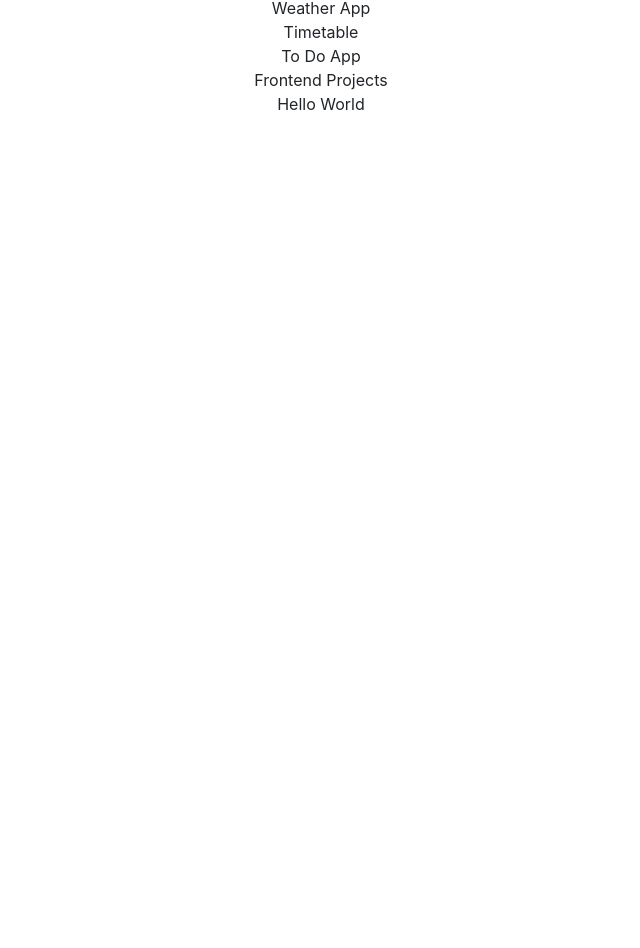
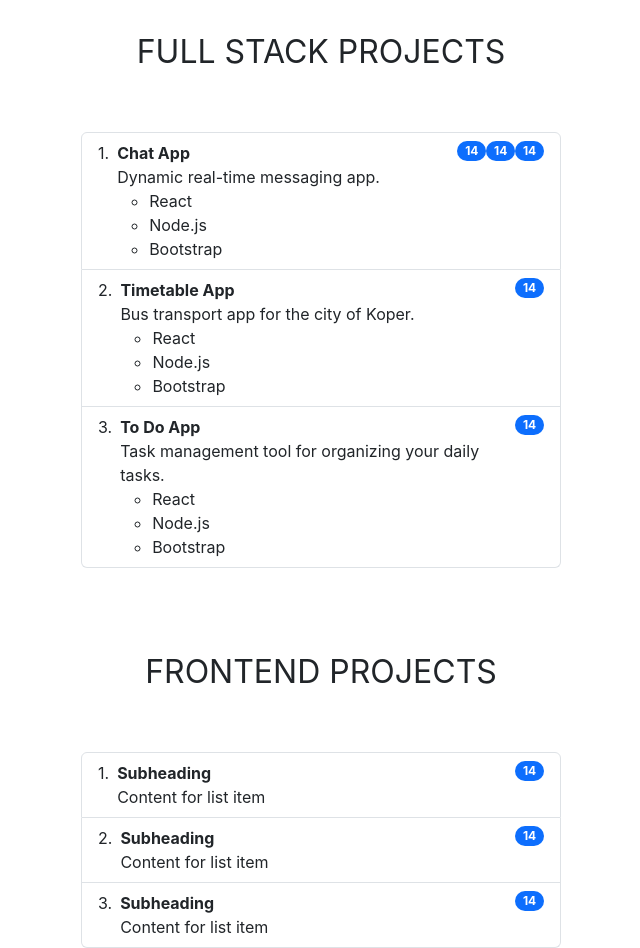
Before and after one commit to ernestsmotlak/portfolio, a React (Create React App) app: page / in a window 1280 px wide. Shown: the part 2031-2979 px from the top of the page, without its empty margins (319-959 px from the left). Before the commit the page ends 2147 px from the top, so only its background shows below. Built offline with nearby package versions, Linux system fonts and the light colour scheme.

Commit message:
Additional things, nevem.
Signed-off-by: ernestsmotlak <ernestsmotlak@gmail.com>

```diff
--- a/src/App.css
+++ b/src/App.css
@@ -1,3 +1,3 @@
 .App {
-  text-align: center;
+  /* text-align: center; */
 }
--- a/src/Web/Projects.js
+++ b/src/Web/Projects.js
@@ -3,27 +3,90 @@ import React from "react";
 const Projects = () => {
   return (
     <div>
-      My Projects
+      <div
+        className="fs-2 text-center"
+        style={{ marginTop: "5rem", marginBottom: "2rem" }}
+      >
+        FULL STACK PROJECTS
+      </div>
       <br />
-      <div class="container text-center">
-        <div class="row">
-            Full Stack Projects
-          <div class="col">Chat App</div>
-        </div>
-        <div class="row">
-          <div class="col">Weather App</div>
-        </div>
-        <div class="row">
-          <div class="col">Timetable</div>
-        </div>
-        <div class="row">
-          <div class="col">To Do App</div>
-        </div>
-        Frontend Projects
-        <div class="row">
-          <div class="col">Hello World</div>
-        </div>
+      <ol
+        class="list-group list-group-numbered mx-auto"
+        style={{ width: "30rem" }}
+      >
+        <li class="list-group-item d-flex justify-content-between align-items-start">
+          <div class="ms-2 me-auto">
+            <div class="fw-bold">Chat App</div>
+            Dynamic real-time messaging app.
+            <ul>
+              <li>React</li>
+              <li>Node.js</li>
+              <li>Bootstrap</li>
+            </ul>
+          </div>
+          <span class="badge text-bg-primary rounded-pill">14</span>
+          <span class="badge text-bg-primary rounded-pill">14</span>
+          <span class="badge text-bg-primary rounded-pill">14</span>
+        </li>
+        <li class="list-group-item d-flex justify-content-between align-items-start">
+          <div class="ms-2 me-auto">
+            <div class="fw-bold">Timetable App</div>
+            Bus transport app for the city of Koper.
+            <ul>
+              <li>React</li>
+              <li>Node.js</li>
+              <li>Bootstrap</li>
+            </ul>
+          </div>
+          <span class="badge text-bg-primary rounded-pill">14</span>
+        </li>
+        <li class="list-group-item d-flex justify-content-between align-items-start">
+          <div class="ms-2 me-auto">
+            <div class="fw-bold">To Do App</div>
+            Task management tool for organizing your daily tasks.
+            <ul>
+              <li>React</li>
+              <li>Node.js</li>
+              <li>Bootstrap</li>
+            </ul>
+          </div>
+          <span class="badge text-bg-primary rounded-pill">14</span>
+        </li>
+      </ol>
+
+      <div
+        className="fs-2 text-center"
+        style={{ marginTop: "5rem", marginBottom: "2rem" }}
+      >
+        FRONTEND PROJECTS
       </div>
+      <br />
+      <ol
+        class="list-group list-group-numbered mx-auto"
+        style={{ width: "30rem" }}
+      >
+        <li class="list-group-item d-flex justify-content-between align-items-start">
+          <div class="ms-2 me-auto">
+            <div class="fw-bold">Subheading</div>
+            Content for list item
+          </div>
+          <span class="badge text-bg-primary rounded-pill">14</span>
+        </li>
+        <li class="list-group-item d-flex justify-content-between align-items-start">
+          <div class="ms-2 me-auto">
+            <div class="fw-bold">Subheading</div>
+            Content for list item
+          </div>
+          <span class="badge text-bg-primary rounded-pill">14</span>
+        </li>
+        <li class="list-group-item d-flex justify-content-between align-items-start">
+          <div class="ms-2 me-auto">
+            <div class="fw-bold">Subheading</div>
+            Content for list item
+          </div>
+          <span class="badge text-bg-primary rounded-pill">14</span>
+        </li>
+      </ol>
     </div>
   );
 };
```
